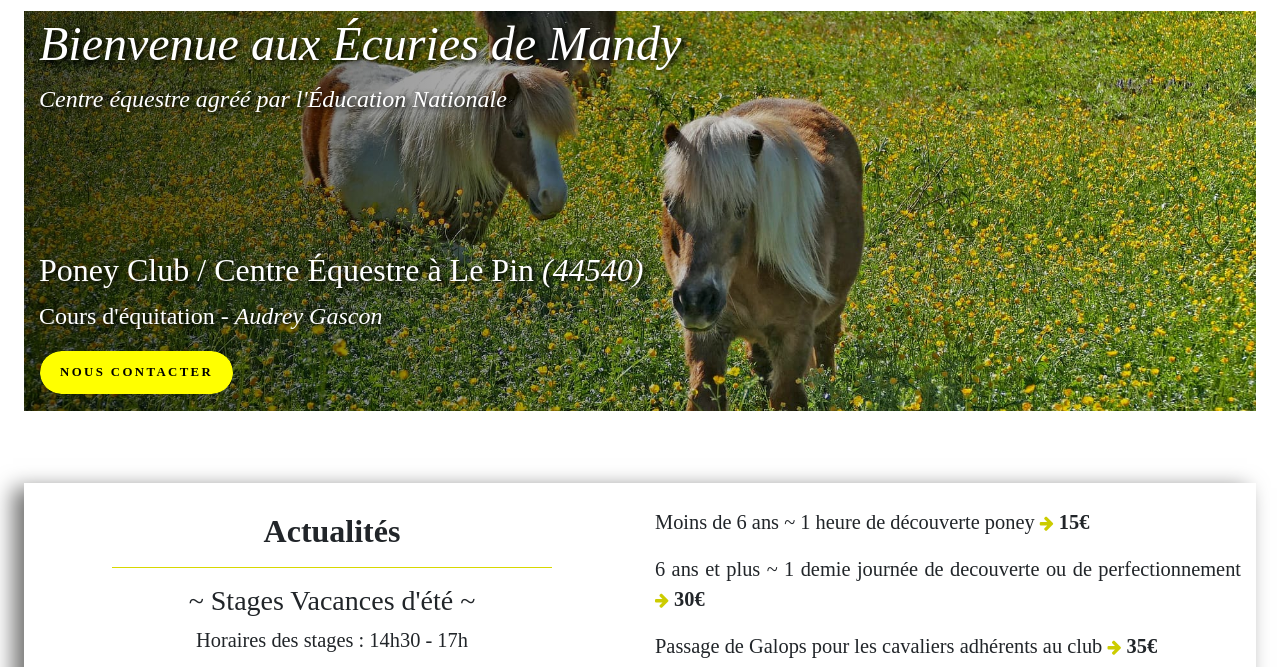
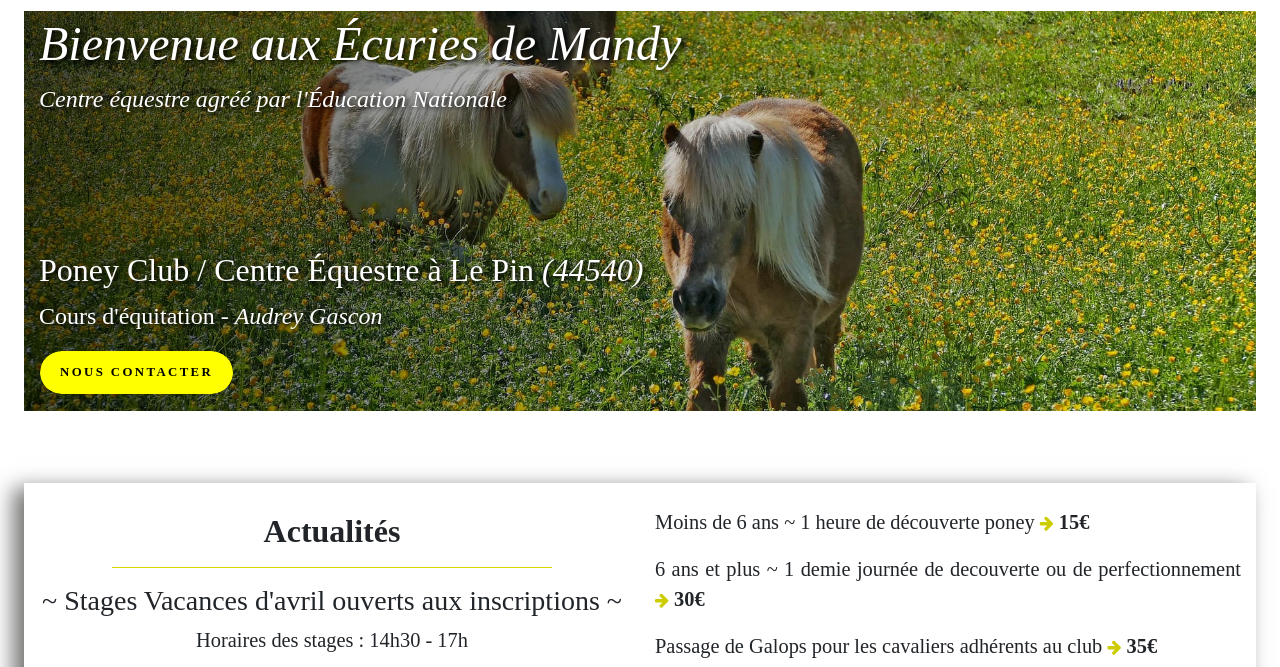
Before and after one commit to xgascon/Ecuries_Mandy, a website: page index.html in a window 1280 px wide. Shown: the part 133-800 px from the top of the page. Drawn offline with nearby package versions, Linux system fonts and the light colour scheme; a web font is replaced by a local one.

Commit message:
stages ete chngement pour avril

```diff
--- a/index.html
+++ b/index.html
@@ -79,7 +79,7 @@
                 <div class="text-center col-12 col-lg-6 mx-auto my-auto">
                     <h2 class="font-weight-bold">Actualités</h2>
                     <hr class="separationBar separationBar--actualites scroll-apparition apparition-scale">
-                    <h3>~ Stages Vacances d'été ~</h3>
+                    <h3>~ Stages Vacances d'avril ouverts aux inscriptions ~</h3>
                     <p> Horaires des stages : 14h30 - 17h</p>
                 </div>
 
```
